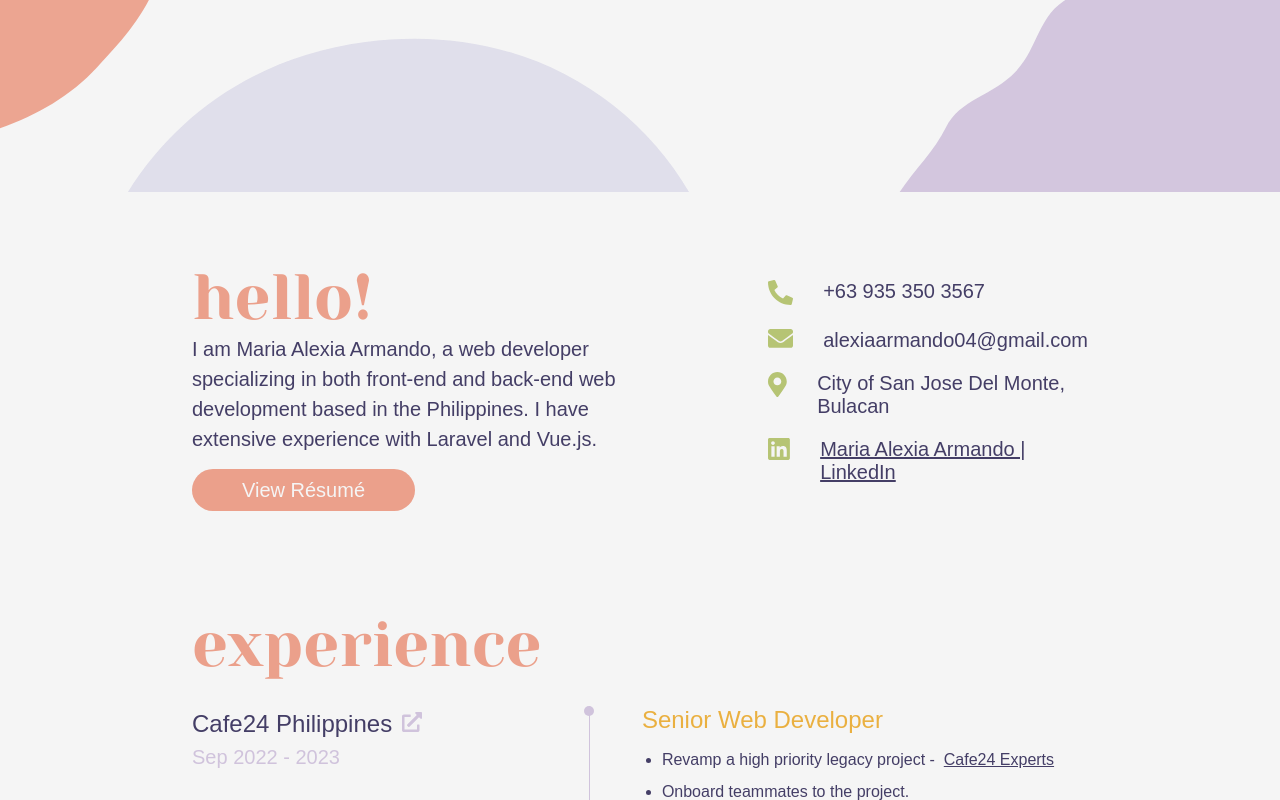
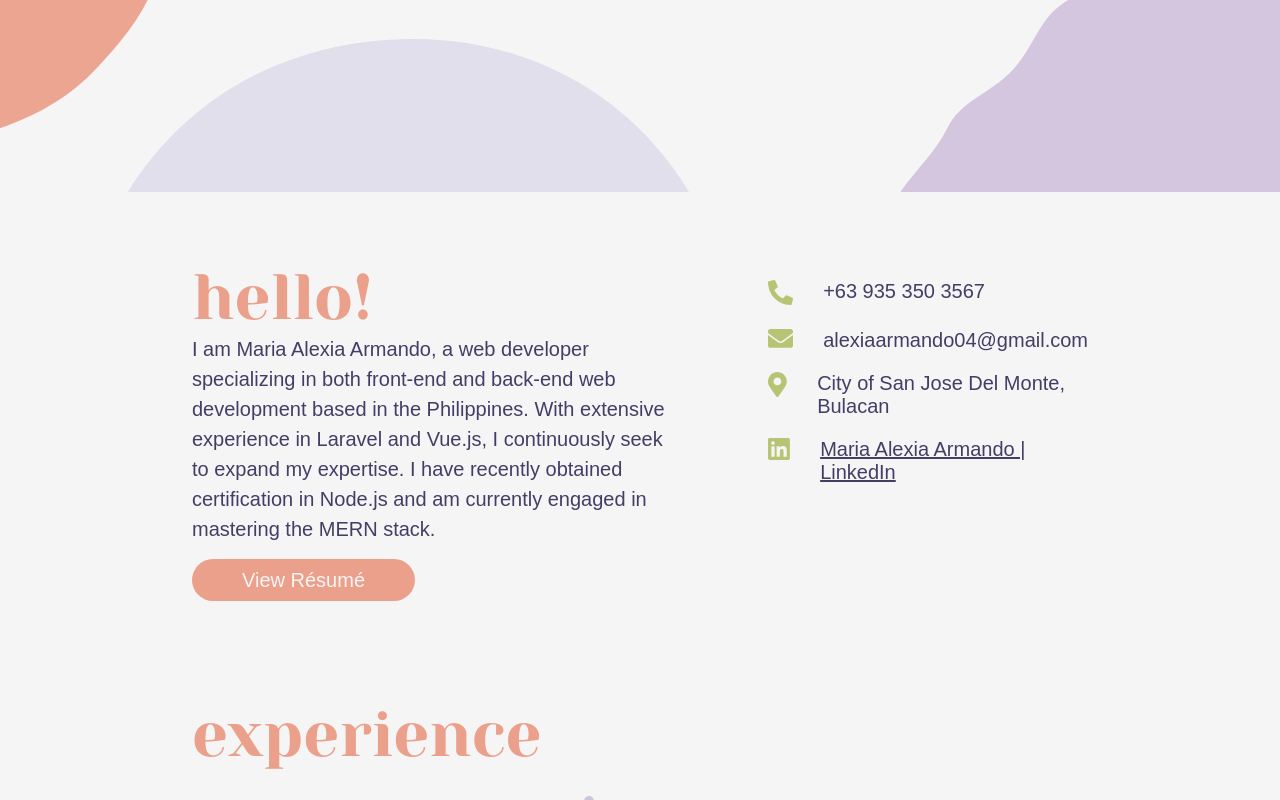
Before and after one commit to AlexiaArmando/alexiaarmando, a React (Create React App) app: page / in a window 1280 px wide. Shown: the part 521-1321 px from the top of the page. Built offline with nearby package versions, Linux system fonts and the light colour scheme; a web font is replaced by a local one.

Commit message:
Update the summary

```diff
--- a/src/css/home.scss
+++ b/src/css/home.scss
@@ -48,6 +48,10 @@ ul, ol, menu {
     font-family: 'Inder', sans-serif;
     font-size: 20px;
     color: $purple;
+}
+
+.text--bold {
+    font-weight: 500;
 }
 
 .home__background {
--- a/src/pages/Home.js
+++ b/src/pages/Home.js
@@ -51,7 +51,9 @@ const Home = () => {
                 <div className="content__about--left">
                     <div className="content__about-title text--title">hello!</div>
                     <div className="content__about-description text--normal">
-                        I am Maria Alexia Armando, a web developer specializing in both front-end and back-end web development based in the Philippines. I have extensive experience with Laravel and Vue.js.
+                    I am Maria Alexia Armando, a web developer specializing in both front-end and back-end web development based in the Philippines.
+                    With extensive experience in <span className='text--bold'>Laravel</span> and <span className='text--bold'>Vue.js</span>, I continuously seek to expand my expertise.
+                    I have recently obtained certification in <span className='text--bold'>Node.js</span> and am currently engaged in mastering the <span className='text--bold'>MERN stack</span>.
                     </div>
                     <div className="content__about-button"><a href={PDF} target="_blank" rel="noreferrer nofollow" className="text--normal">View Résumé</a></div>
                 </div>
```
